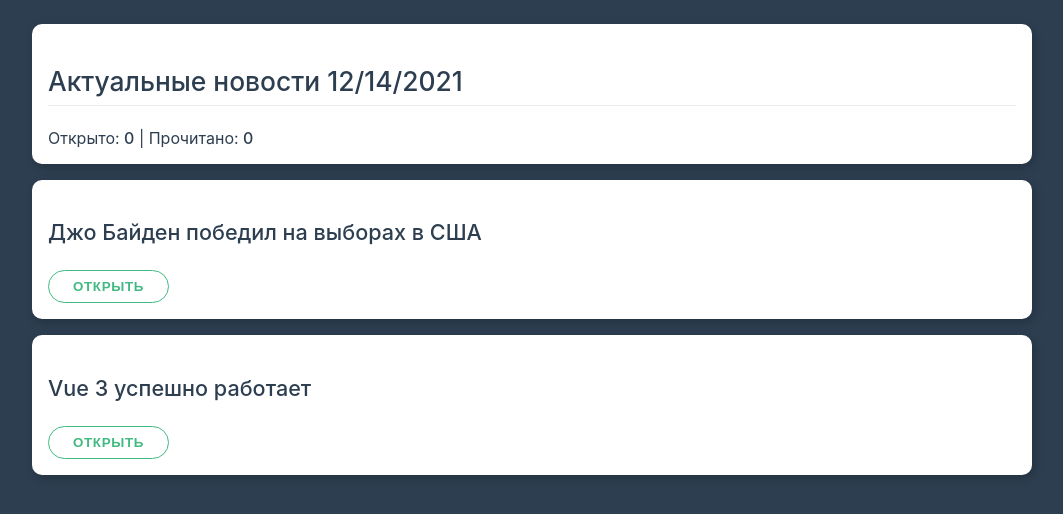
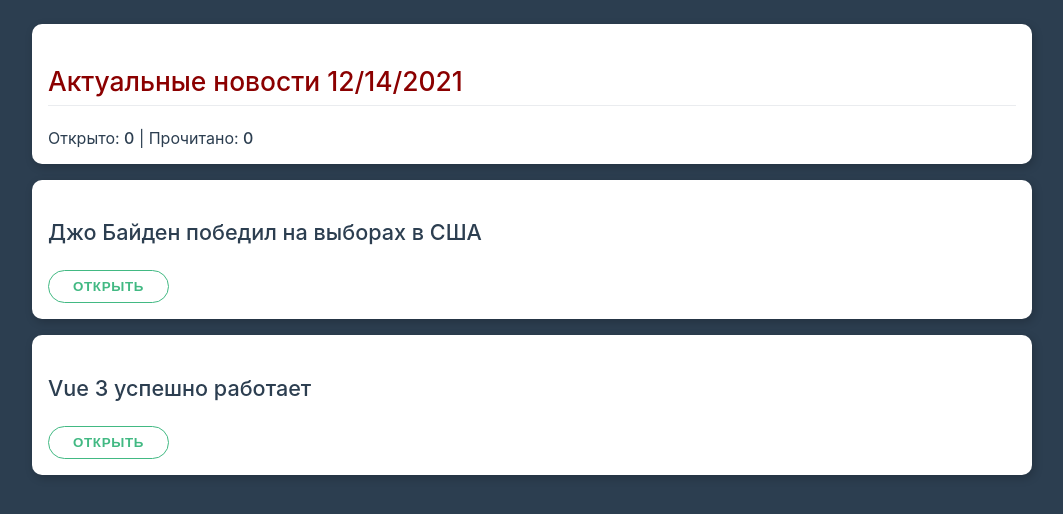
Before and after one commit to c0ntr-all/vue-basics, a Vue app: page / in a window 1280 px wide. Shown: the top 514 px of the page, without its empty margins (108-1171 px from the left). Built offline with nearby package versions, Linux system fonts and the light colour scheme.

Commit message:
06-12: Стили в компонентах

```diff
--- a/src/App.vue
+++ b/src/App.vue
@@ -72,6 +72,8 @@ export default {
 }
 </script>
 
-<style>
-
+<style scoped>
+  h2 {
+    color: darkred;
+  }
 </style>
```
